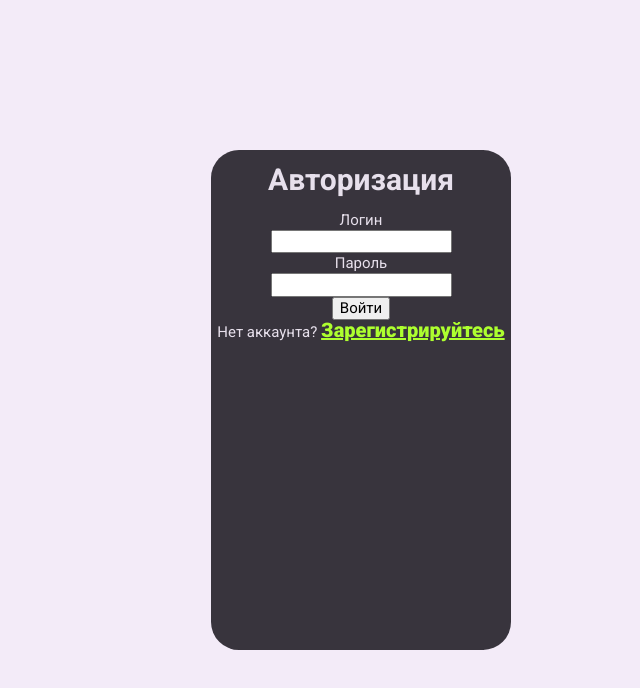
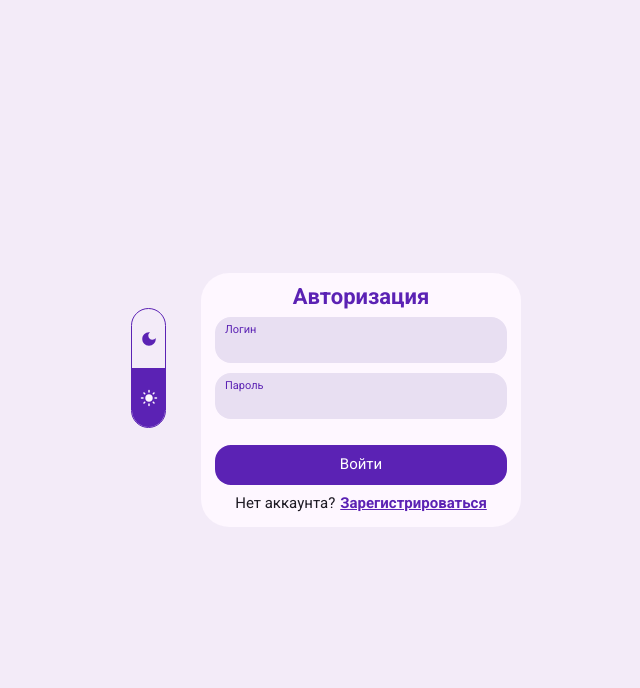
Before and after one commit to have2go/2024-2-VK-EDU-Frontend-A-Degtyarev, a React (Vite) app in the folder react-chat/: page /#/login in a window 1280 px wide. Shown: the top 688 px of the page, without its empty margins (279-919 px from the left). Built offline with nearby package versions, Linux system fonts and the light colour scheme.

Commit message:
вёрстка страниц логина и регистрации

```diff
--- a/react-chat/src/App.jsx
+++ b/react-chat/src/App.jsx
@@ -103,14 +103,7 @@ function App() {
                     path="/"
                     element={<ChatList handleToggleModal={handleToggleModal} isModalOpen={isModalOpen} />}
                 />
-                <Route
-                    path="/chat/:id"
-                    element={
-                        <ProtectedRoute>
-                            <Chat />
-                        </ProtectedRoute>
-                    }
-                />
+                <Route path="/chat/:id" element={<Chat />} />
                 <Route path="/profile" element={<Profile />} />
                 <Route path="/register" element={<Register />} />
                 <Route path="/login" element={<Login />} />
--- a/react-chat/src/pages/Chat/Chat.jsx
+++ b/react-chat/src/pages/Chat/Chat.jsx
@@ -286,18 +286,6 @@ export const Chat = () => {
     }, [page]);
 
     useEffect(() => {
-        if (sendButtonRef.current) {
-            sendButtonRef.current.addEventListener("touchend", e => e.preventDefault());
-        }
-
-        return () => {
-            if (sendButtonRef.current) {
-                sendButtonRef.current.removeEventListener("touchend", e => e.preventDefault());
-            }
-        };
-    }, []);
-
-    useEffect(() => {
         const observerCallback = entries => {
             if (entries[0].isIntersecting && hasMore) {
                 setPage(prevPage => prevPage + 1);
--- a/react-chat/src/pages/Login/Login.jsx
+++ b/react-chat/src/pages/Login/Login.jsx
@@ -1,8 +1,10 @@
-import React, { useState, useContext } from "react";
+import React, { useState, useContext, useEffect } from "react";
 import { Helmet } from "react-helmet-async";
 import { Link, useNavigate } from "react-router-dom";
 import { auth } from "../../api/api";
 import { useCurrentUserStore } from "../../store/store";
+import { ThemeSwitch } from "../../components/ThemeSwitch/ThemeSwitch";
+import { toast } from "react-toastify";
 
 import "./Login.scss";
 
@@ -38,9 +40,11 @@ export const Login = () => {
                 navigate("/");
             })
             .catch(err => {
+                if (errors.detail) toast(errors.detail);
                 if (typeof err === "object") setErrors({ ...err });
             });
     };
+
     return (
         <>
             <Helmet>
@@ -49,35 +53,42 @@ export const Login = () => {
             <div className="login">
                 <h1 className="login__title">Авторизация</h1>
                 <form className="login__form" onSubmit={handleLogin}>
-                    <label className="">Логин</label>
+                    <div className="login__input-container">
+                        <label className="login__label">Логин</label>
                         <input
                             type="text"
-                        className=""
+                            className="login__input"
                             name="username"
                             // required
                             value={data.username}
                             onChange={handleChange}
                         />
-                    {errors.username && <span className="login__error">{errors.username}</span>}
-                    <label className="">Пароль</label>
+                    </div>
+                    <span className="login__error">{errors.username && errors.username}</span>
+                    <div className="login__input-container">
+                        <label className="login__label">Пароль</label>
                         <input
                             type="password"
-                        className=""
+                            className="login__input"
                             name="password"
                             // required
                             value={data.password}
                             onChange={handleChange}
                         />
-                    {errors.password && <span className="login__error">{errors.password}</span>}
+                    </div>
+
+                    <span className="login__error">{errors.password && errors.password}</span>
                     <button className="login__submit-btn">Войти</button>
                 </form>
                 <div className="login__already-member">
                     Нет аккаунта?{" "}
                     <Link to={"/register"} className="login__link">
-                        Зарегистрируйтесь
+                        Зарегистрироваться
                     </Link>
                 </div>
-                {errors.detail && <span className="login__error">{errors.detail}</span>}
+                <div className="login__theme-switch-box">
+                    <ThemeSwitch />
+                </div>
             </div>
         </>
     );
--- a/react-chat/src/pages/Login/Login.scss
+++ b/react-chat/src/pages/Login/Login.scss
@@ -1,29 +1,200 @@
 @use "../../variables.scss" as *;
 
 .login {
-    width: 300px;
-    min-height: 500px;
+    min-width: 320px;
+    max-width: 400px;
     background-color: $secondary-dark;
     color: $text-dark;
     margin: auto;
     border-radius: 28px;
-    display: flex;
-    flex-direction: column;
-    align-items: center;
+    padding: 14px;
+    position: relative;
+
+    &__title {
+        margin: 0;
+        font-size: 22px;
+        padding-bottom: 10px;
+        margin: 0 auto;
+        text-align: center;
+    }
 
     &__form {
         display: flex;
         flex-direction: column;
         align-items: center;
+        width: 100%;
+    }
+
+    &__input-container {
+        position: relative;
+        width: 100%;
+        min-height: 46px;
+        border-radius: 16px;
+        padding: 0 5px;
+
+        &_textarea {
+            height: 90px;
+        }
+    }
+
+    &__label {
+        position: absolute;
+        top: 3px;
+        left: 10px;
+        font-size: 11px;
+    }
+
+    &__input {
+        position: absolute;
+        top: 22px;
+        left: 8px;
+        width: 90%;
+        background-color: transparent;
+        border: none;
+        font-size: 16px;
+        outline: none;
     }
 
     &__error {
+        min-height: 10px;
+        font-size: 14px;
         color: red;
     }
 
+    &__submit-btn {
+        width: 100%;
+        height: 40px;
+        margin-top: 16px;
+        border-radius: 16px;
+        border: none;
+        transition: background-color 0.2s ease, transform 0.2s ease;
+
+        &:hover {
+            cursor: pointer;
+            transform: scale(1.015);
+        }
+
+        &_done {
+            background-color: green;
+        }
+    }
+
     &__link {
-        color: greenyellow;
-        font-weight: 900;
-        font-size: 20px;
+        font-weight: 600;
+    }
+
+    &__already-member {
+        margin-top: 8px;
+        display: flex;
+        justify-content: center;
+        gap: 5px;
+    }
+
+    &__theme-switch-box {
+        position: absolute;
+        bottom: -45px;
+        left: 0;
+        width: 100%;
+
+        @media screen and (width >= 1024px) {
+            top: 35px;
+            left: -70px;
+            width: 35px;
+        }
     }
 }
+
+.dark {
+    .login {
+        background-color: $contentarea-dark;
+
+        &__title {
+            color: $primary-dark;
+        }
+
+        &__label {
+            color: $primary-dark;
+        }
+
+        &__input-container {
+            background-color: $secondary-dark;
+
+            &:focus-within {
+                outline: 2px solid $primary-dark;
+            }
+        }
+
+        &__input {
+            color: $text-dark;
+        }
+
+        &__avatar {
+            background-color: $primary-dark;
+            color: $contentarea-dark;
+        }
+
+        &__submit-btn {
+            background-color: $primary-dark;
+            color: black;
+
+            &_done {
+                background-color: green;
+                color: white;
+            }
+
+            &:focus-visible {
+                border: 2px solid $contentarea-dark;
+                outline: 2px solid $primary-dark;
+            }
+        }
+
+        &__link {
+            color: $primary-dark;
+        }
+    }
+}
+
+.light {
+    .login {
+        background-color: $contentarea-light;
+        color: $text-light;
+
+        &__title {
+            color: $primary-light;
+        }
+
+        &__label {
+            color: $primary-light;
+        }
+
+        &__input-container {
+            background-color: $secondary-light;
+
+            &:focus-within {
+                outline: 2px solid $primary-light;
+            }
+        }
+
+        &__input {
+            color: $text-light;
+        }
+
+        &__submit-btn {
+            background-color: $primary-light;
+            color: white;
+
+            &_done {
+                background-color: green;
+            }
+
+            &:focus-visible {
+                border: 2px solid $contentarea-dark;
+                outline: 2px solid $primary-dark;
+            }
+        }
+
+        &__link {
+            color: $primary-light;
+        }
+    }
+}
--- a/react-chat/src/pages/Profile/Profile.scss
+++ b/react-chat/src/pages/Profile/Profile.scss
@@ -106,26 +106,28 @@
 
     &__save-btn {
         width: 100%;
-        height: 100%;
+        height: 50px;
         border-radius: 16px;
         border: none;
         transition: background-color 0.2s ease, transform 0.2s ease;
     }
 
-    &__delete-btn {
+    &__delete-btn,
+    &__logout-btn {
         min-width: 50px;
         height: 100%;
         border-radius: 16px;
         border: none;
-        transition: transform 0.2s ease;
         align-self: flex-end;
         display: flex;
         justify-content: center;
         align-items: center;
+        color: red;
+        transition: all 0.2s ease;
 
         &:hover {
             cursor: pointer;
-            transform: scale(1.06);
+            transform: scale(1.03);
         }
     }
 
@@ -133,6 +135,7 @@
         width: 100%;
         height: 50px;
         display: flex;
+        justify-content: end;
         gap: 15px;
     }
 }
@@ -192,8 +195,14 @@
             }
         }
 
-        &__delete-btn {
+        &__delete-btn,
+        &__logout-btn {
             background-color: $secondary-dark;
+
+            &:hover {
+                background-color: red;
+                color: white;
+            }
         }
     }
 }
@@ -251,8 +260,14 @@
             }
         }
 
-        &__delete-btn {
+        &__delete-btn,
+        &__logout-btn {
             background-color: $secondary-light;
+
+            &:hover {
+                background-color: red;
+                color: white;
+            }
         }
     }
 }
--- a/react-chat/src/store/store.js
+++ b/react-chat/src/store/store.js
@@ -24,7 +24,7 @@ export const useCurrentUserStore = create(set => ({
 
     logout: () => {
         set({
-            data: null,
+            userData: null,
             tokens: { access: null, refresh: null },
         });
     },
```
Also changed, not shown: react-chat/src/pages/Profile/Profile.jsx (+15 -5 lines), react-chat/src/pages/Register/Register.jsx (+62 -13 lines), react-chat/src/pages/Register/Register.scss (+133 -45 lines). Lines whose indentation alone changed are shown as unchanged.
